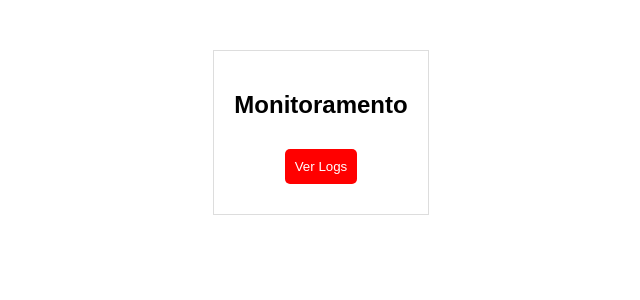
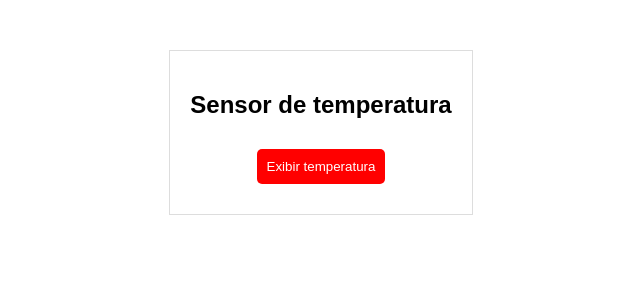
Before and after one commit to SwagMessiah02/server, a Flask app: page / in a window 1280 px wide. Shown: the top 300 px of the page, without its empty margins (319-959 px from the left). Run offline with Flask 3, Linux system fonts and the light colour scheme; data that the repository does not hold is empty.

Commit message:
Update index.html

```diff
--- a/templates/index.html
+++ b/templates/index.html
@@ -3,20 +3,15 @@
 <head>
     <meta charset="UTF-8">
     <meta name="viewport" content="width=device-width, initial-scale=1.0">
-    <title>Monitoramento</title>
+    <title> Sensor de temperatura </title>
     <link rel="stylesheet" href="{{ url_for('static', filename='styles.css') }}">
 </head>
 <body>
     <div class="container">
-        <h2>Monitoramento</h2>
-
-
-        <button class="botao" onclick="mostrarSecao('logs-container')">Ver Logs</button>
-
-
-
+        <h2> Sensor de temperatura </h2>
+        <button class="botao" onclick="mostrarSecao('logs-container')"> Exibir temperatura </button>
         <div id="logs-container" class="hidden">
-            <h3>Logs do Servidor</h3>
+            <h3> Temperatura </h3>
             <div id="mensagens">
                 <p>Nenhuma mensagem recebida ainda.</p>
             </div>
```
